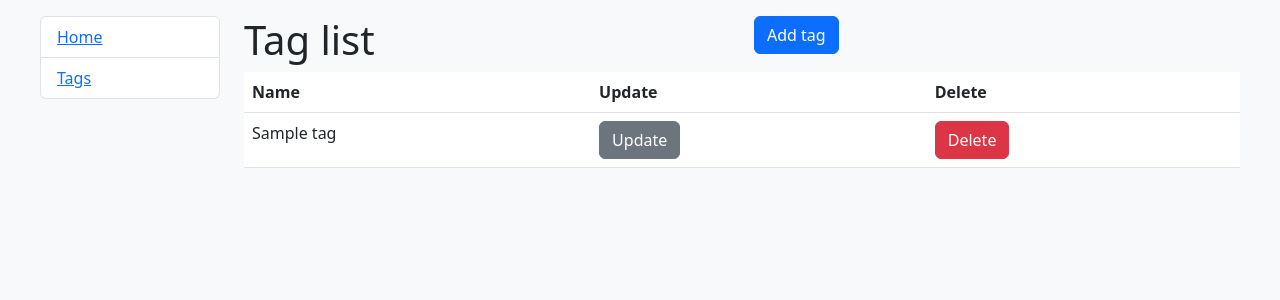
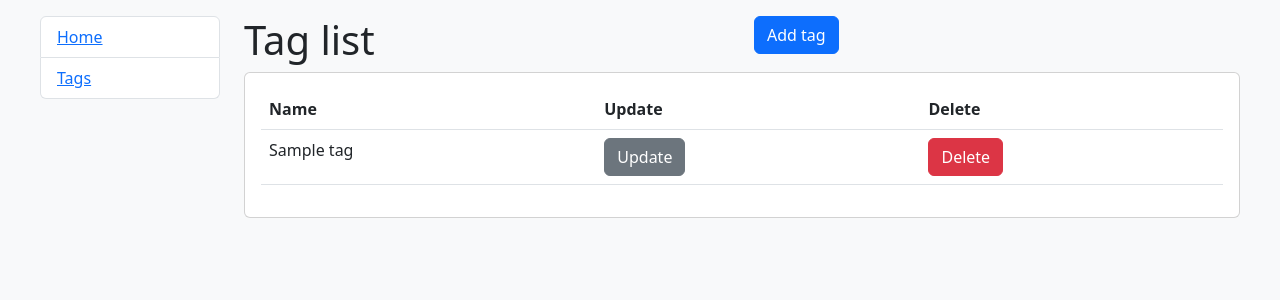
Before and after one commit to Altahoma/todo-list, a Django app: page /tags/ in a window 1280 px wide. Shown: the top 300 px of the page. Run offline with Django 4.2, Linux system fonts and the light colour scheme; tables that the repository leaves empty hold one stand-in row (values such as "Sample post").

Commit message:
Customized tag list

```diff
--- a/templates/todolist/tag_list.html
+++ b/templates/todolist/tag_list.html
@@ -16,7 +16,10 @@
     </div>
   </div>
 
-  <table class="table">
+  <div class="card mb-3 ">
+    <div class="card-body">
+
+      <table class="table">
     <thead>
     <tr>
       <th scope="col">Name</th>
@@ -42,4 +45,9 @@
     {% endfor %}
     </tbody>
   </table>
+
+    </div>
+  </div>
+
+
 {% endblock %}
```
